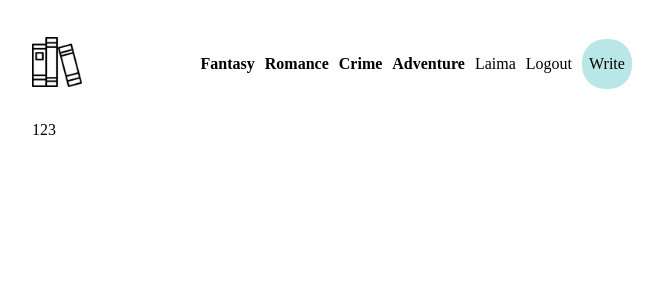
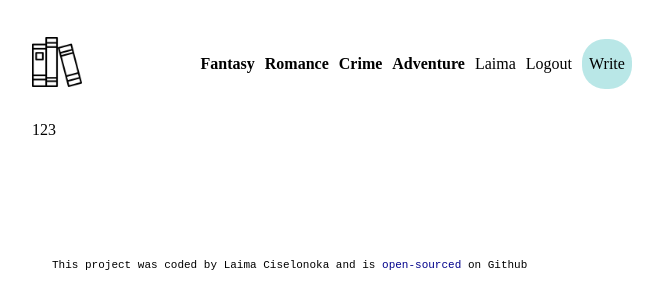
Before and after one commit to laimac/Book-app, a React (Create React App) app in the folder client/: page / in a window 1280 px wide. Shown: the top 308 px of the page, without its empty margins (308-971 px from the left). Built offline with nearby package versions, Linux system fonts and the light colour scheme.

Commit message:
more footer styling

```diff
--- a/client/src/components/Footer.jsx
+++ b/client/src/components/Footer.jsx
@@ -2,9 +2,14 @@ import React from 'react'
 
 const Footer = () => {
   return (
-    <div>
-
-    </div>
+<footer>
+    <span>
+        This project was coded by
+        Laima Ciselonoka and is
+        <a href="https://github.com/laimac/Book-app"> open-sourced </a>
+        on Github
+    </span>
+</footer>
   )
 }
 
--- a/client/src/style.scss
+++ b/client/src/style.scss
@@ -107,6 +107,26 @@ span{
         }
     }
 }
+    //Footer
+
+    footer{
+        margin-top: 100px;
+        padding: 20px;
+        display:flex;
+        align-items: center;
+        justify-content: space-between;
+        font-size: 11px;
+        font-family: monospace;
+
+        a{
+            color:darkblue;
+            text-decoration: none;
+
+            &:hover{
+                font-weight: bold;
+            }
+        }
+    }
 
     }
 }
```
